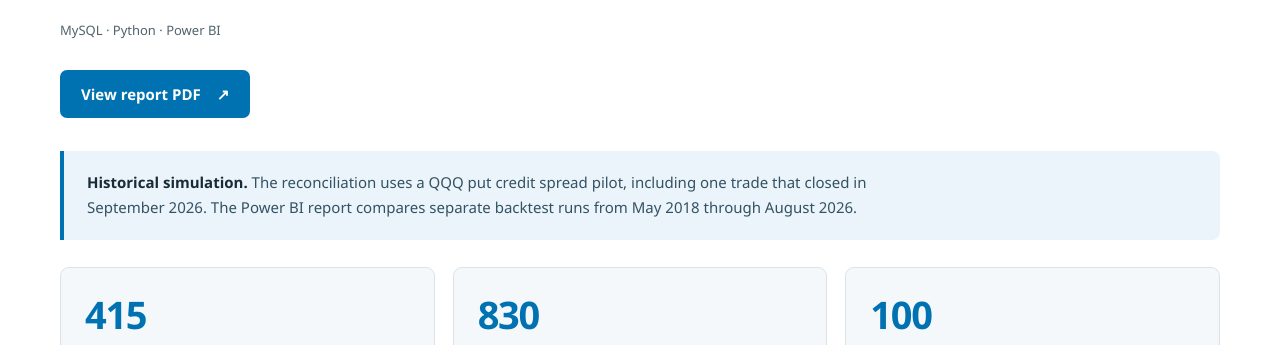
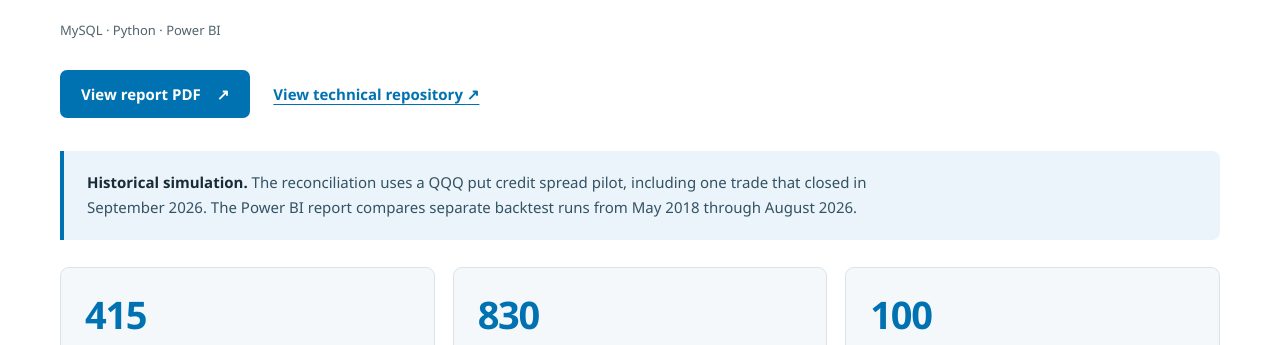
Before and after one commit to Alex-Karam/alex-karam.github.io, a plain HTML site: page projects/qqq-options-backtest-reconciliation/index.html in a window 1280 px wide. Shown: the part 433-778 px from the top of the page. Drawn offline with Linux system fonts and the light colour scheme.

Commit message:
Link QQQ case study to technical repository

```diff
--- a/projects/qqq-options-backtest-reconciliation/index.html
+++ b/projects/qqq-options-backtest-reconciliation/index.html
@@ -40,6 +40,7 @@
       <div class="case-meta"><span>MySQL · Python · Power BI</span></div>
       <div class="actions">
         <a class="button" href="qqq-options-backtest-reconciliation-report.pdf" target="_blank" rel="noopener">View report PDF <span aria-hidden="true">↗</span></a>
+        <a class="text-link" href="https://github.com/Alex-Karam/qqq-options-backtest-reconciliation" target="_blank" rel="noopener">View technical repository <span aria-hidden="true">↗</span></a>
       </div>
     </section>
     <aside class="disclosure" aria-label="Data provenance">
```
